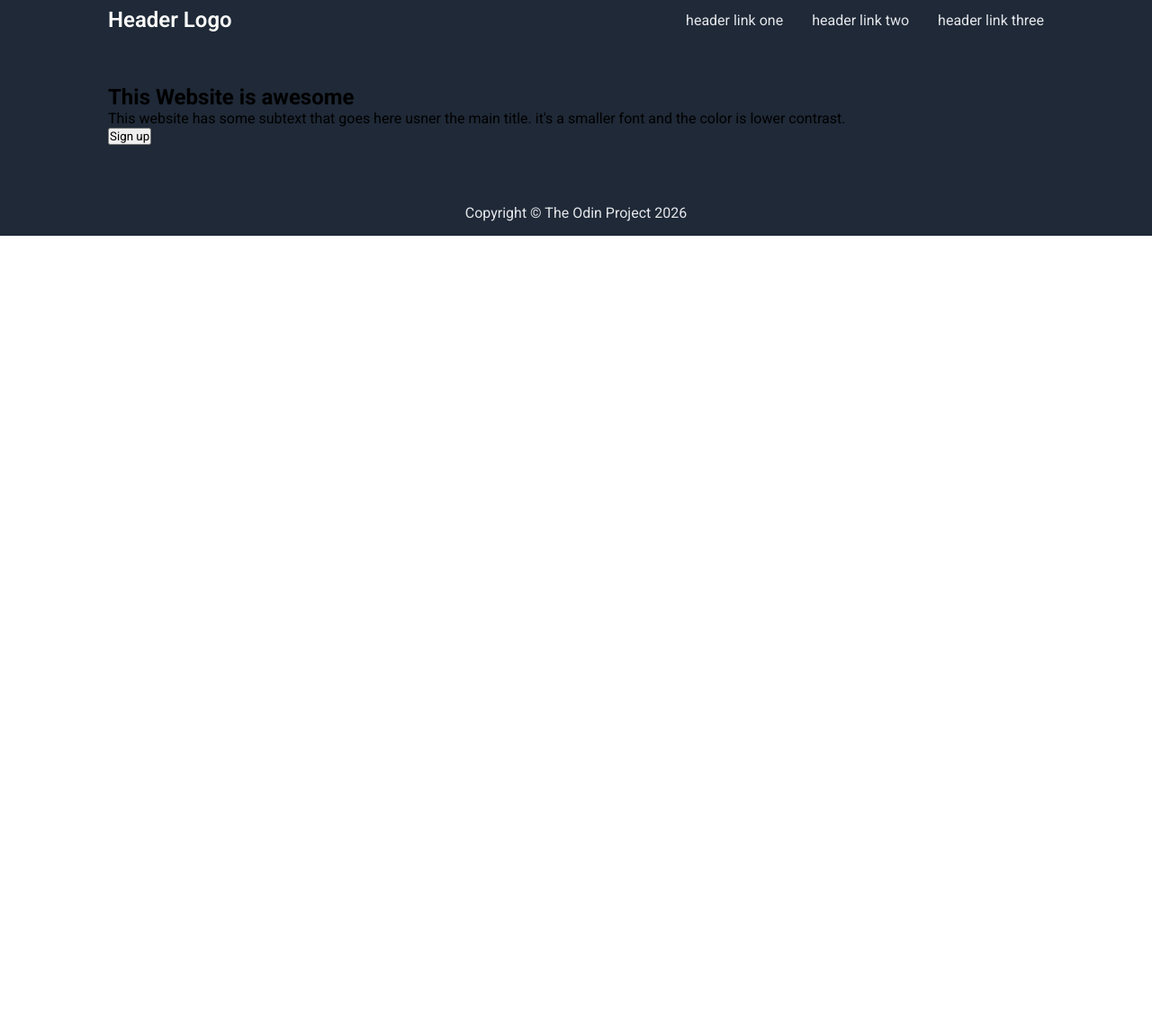
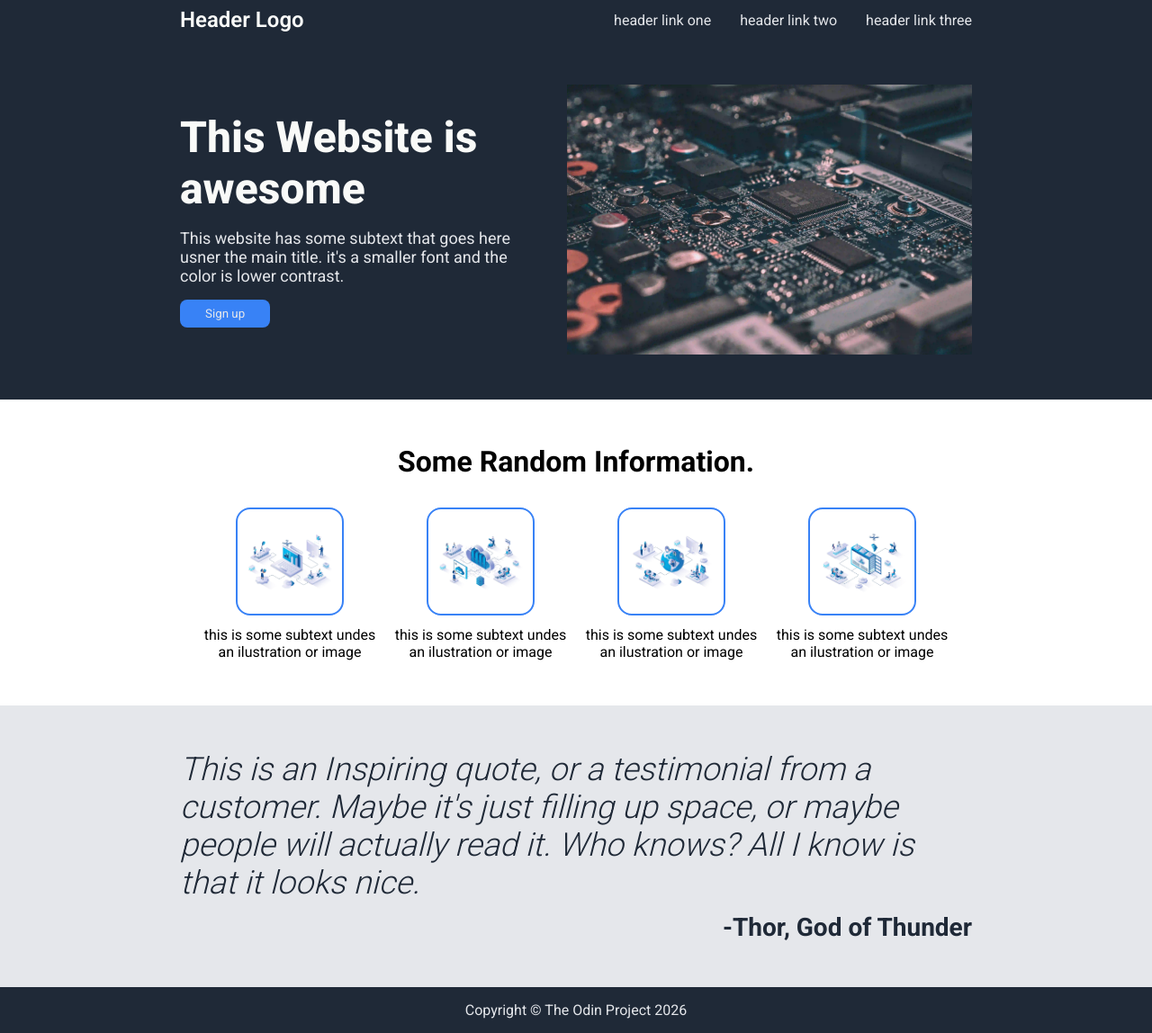
Before and after one commit to Hary300/Odin-Project-02-Landing-Page, a plain HTML site: page index.html in a window 1280 px wide. Shown: the whole page at 90% size. Before the commit the page ends 800 px from the top, so only its background shows below. Drawn offline with Linux system fonts and the light colour scheme.

Commit message:
Enhance landing page structure and styling; add hero section, information cards, and update CSS for layout improvements

```diff
--- a/index.html
+++ b/index.html
@@ -7,12 +7,13 @@
     <title>Landing Page | Landing Page</title>
   </head>
   <body>
+    <div class="wrapper">
       <header>
         <p class="logo">Header Logo</p>
         <ul class="header-links">
-        <li>header link one</li>
-        <li>header link two</li>
-        <li>header link three</li>
+          <li><a href="#">header link one</a></li>
+          <li><a href="#">header link two</a></li>
+          <li><a href="#">header link three</a></li>
         </ul>
       </header>
       <main>
@@ -25,11 +26,80 @@
             </p>
             <button>Sign up</button>
           </div>
+          <img
+            class="right"
+            src="./images/hero-image.webp"
+            alt=" electronic circuit"
+            width="500"
+            height="300"
+          />
         </section>
-      <section id="information"></section>
-      <section id="quote"></section>
+
+        <section id="information">
+          <h2>Some Random Information.</h2>
+          <div class="card-container">
+            <div class="card">
+              <div class="img-container">
+                <img
+                  class="card-img"
+                  src="./images/info1.webp"
+                  alt=""
+                  width="150"
+                  height="100"
+                />
+              </div>
+              <p>this is some subtext undes an ilustration or image</p>
+            </div>
+
+            <div class="card">
+              <div class="img-container">
+                <img
+                  class="card-img"
+                  src="./images/info2.webp"
+                  alt=""
+                  width="150"
+                  height="100"
+                />
+              </div>
+              <p>this is some subtext undes an ilustration or image</p>
+            </div>
+            <div class="card">
+              <div class="img-container">
+                <img
+                  class="card-img"
+                  src="./images/info3.webp"
+                  alt=""
+                  width="150"
+                  height="100"
+                />
+              </div>
+              <p>this is some subtext undes an ilustration or image</p>
+            </div>
+            <div class="card">
+              <div class="img-container">
+                <img
+                  class="card-img"
+                  src="./images/info4.webp"
+                  alt=""
+                  width="150"
+                  height="100"
+                />
+              </div>
+              <p>this is some subtext undes an ilustration or image</p>
+            </div>
+          </div>
+        </section>
+        <section id="quote">
+          <blockquote>
+            This is an Inspiring quote, or a testimonial from a customer. Maybe
+            it's just filling up space, or maybe people will actually read it.
+            Who knows? All I know is that it looks nice.
+          </blockquote>
+          <p>-Thor, God of Thunder</p>
+        </section>
         <section id="cta"></section>
       </main>
       <footer>Copyright &copy; The Odin Project 2026</footer>
+    </div>
   </body>
 </html>
--- a/styles.css
+++ b/styles.css
@@ -56,6 +56,16 @@
   font-family: var(--font-type);
 }
 
+body {
+  max-width: 1440px;
+  margin: 0 auto;
+  background-color: rgb(216, 216, 216);
+}
+
+.wrapper {
+  background-color: white;
+}
+
 ul,
 ol {
   list-style: none;
@@ -66,12 +76,22 @@ a {
   text-decoration: none;
 }
 
+button {
+  width: fit-content;
+  padding: 8px 28px;
+  border-radius: 8px;
+  background-color: var(--color-blue);
+  border: 0;
+  color: var(--color-secondary-light-gray);
+}
+
 header {
   background-color: var(--color-primary-dark-gray);
   display: flex;
   justify-content: space-between;
+  align-items: center;
   color: var(--color-primary-light-gray);
-  padding: 8px 120px;
+  padding: 8px 200px;
 }
 
 .logo {
@@ -88,7 +108,94 @@ header {
 
 #hero {
   background-color: var(--color-primary-dark-gray);
-  padding: 50px 120px;
+  padding: 50px 200px;
+  color: var(--color-secondary-light-gray);
+  display: flex;
+  align-items: center;
+  gap: 32px;
+}
+
+.left {
+  display: flex;
+  flex-direction: column;
+  gap: 16px;
+  flex: 1;
+}
+
+.right {
+  flex: 1;
+}
+
+h1 {
+  font-size: 48px;
+  color: var(--color-primary-light-gray);
+  font-weight: 900;
+}
+
+#hero p {
+  font-size: 18px;
+}
+
+#information {
+  padding: 50px 200px;
+  display: flex;
+  flex-direction: column;
+  align-items: center;
+  gap: 32px;
+}
+
+h2 {
+  font-size: 32px;
+}
+
+.card-container {
+  display: flex;
+  gap: 12px;
+}
+
+.card {
+  display: flex;
+  flex-direction: column;
+  gap: 12px;
+  align-items: center;
+  text-align: center;
+  max-width: 200px;
+}
+
+.img-container {
+  width: 120px;
+  height: 120px;
+  border: solid 2px var(--color-blue);
+  border-radius: 16px;
+  overflow: hidden;
+}
+
+.img-container img {
+  width: 100%;
+  height: 100%;
+  object-position: center;
+  object-fit: contain;
+}
+
+#quote {
+  padding: 50px 200px;
+  background-color: var(--color-secondary-light-gray);
+  color: var(--color-primary-dark-gray);
+  font-weight: 300;
+  font-size: 36px;
+  display: flex;
+  flex-direction: column;
+  gap: 12px;
+}
+
+#quote blockquote {
+  font-style: italic;
+}
+
+#quote p {
+  margin-left: auto;
+  font-size: 28px;
+  font-weight: 700;
 }
 
 footer {
```
Lines whose indentation alone changed are shown as unchanged.
